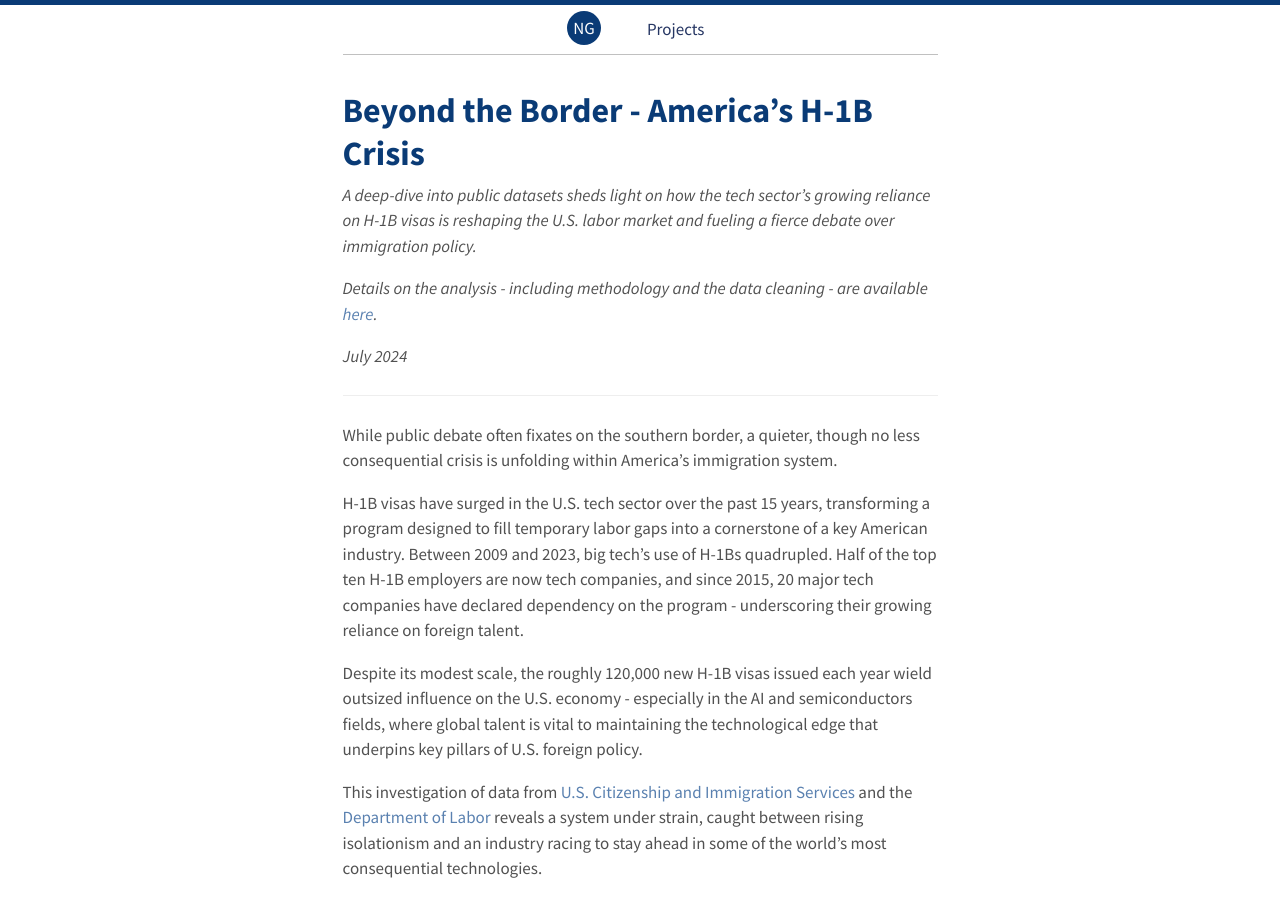
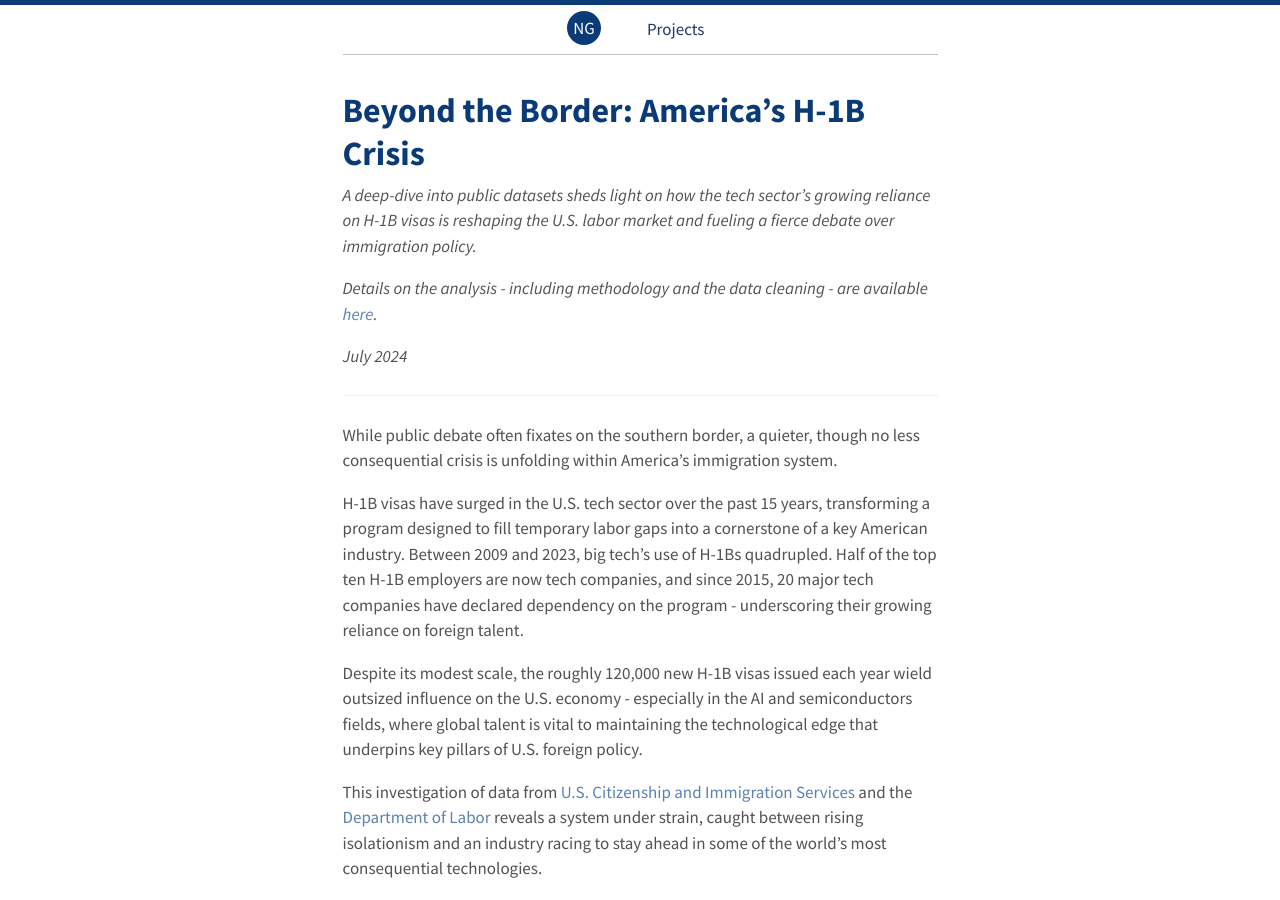
Before and after one commit to nikhilgahlawat/nikhilgahlawat.github.io, a Jekyll site: the page built from projects/_posts/2024-07-14-h1b-tech.md, in a window 1280 px wide and 900 px high. Built offline with Jekyll 4.4.1, drawn with Linux system fonts in a browser that asks for light colours.

```diff
--- a/projects/_posts/2024-07-14-h1b-tech.md
+++ b/projects/_posts/2024-07-14-h1b-tech.md
@@ -1,6 +1,6 @@
 ---
 layout: post
-title: Beyond the Border - America’s H-1B Crisis
+title: "Beyond the Border: America’s H-1B Crisis"
 truncated_preview: true
 excerpt_separator: <!--more-->
 ---
```
